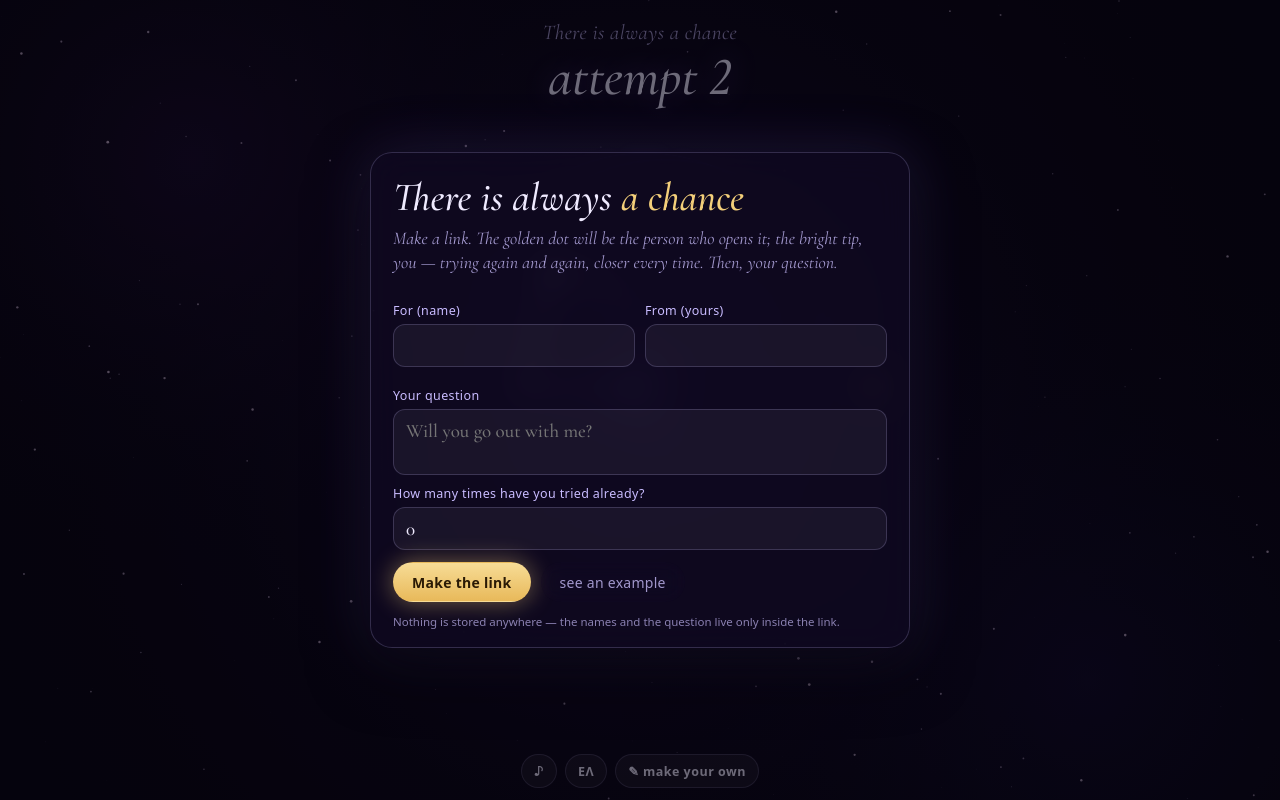
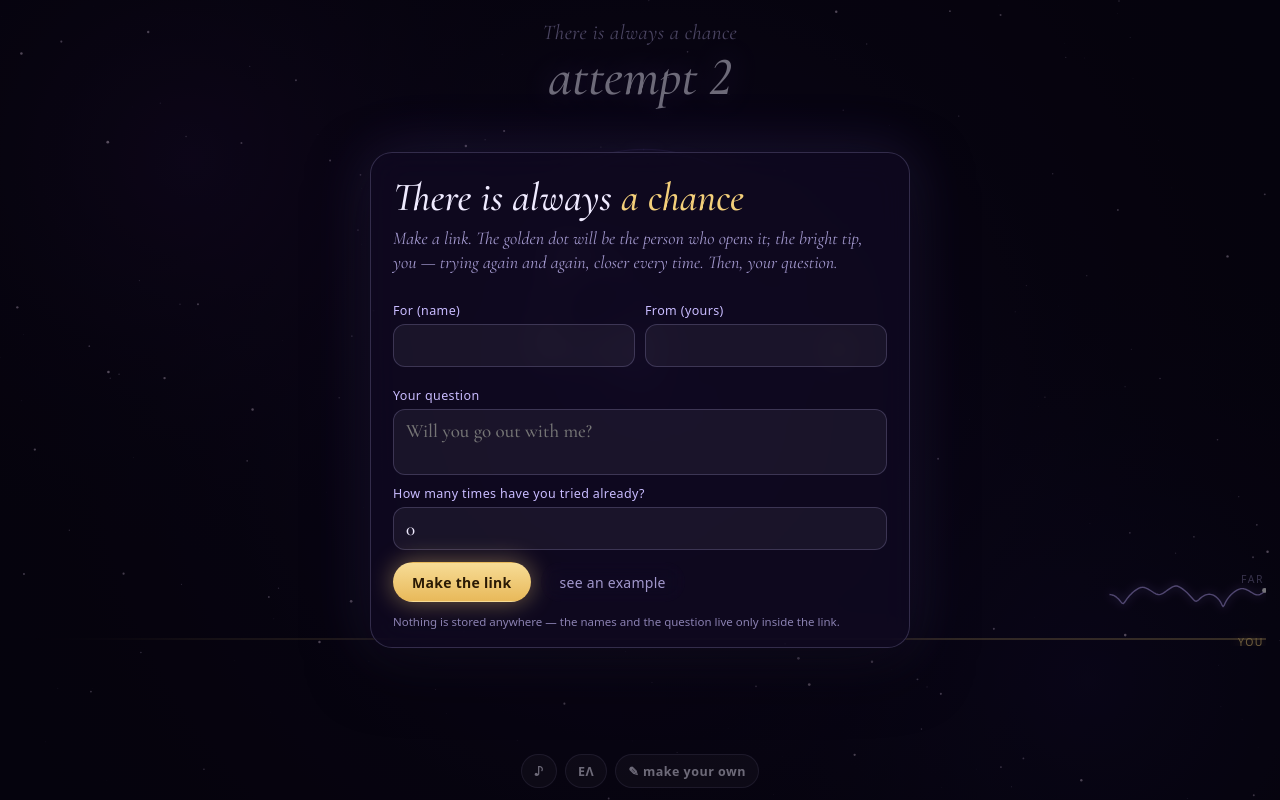
Before and after one commit to kapoios123/triadak, a plain HTML site: page pi-meet/chance.html in a window 1280 px wide. Drawn offline with nearby package versions, Linux system fonts and the light colour scheme; animation ran at ten frames a second.

Commit message:
chance: live distance graph, golden dot that lights up when close, thread between us
Co-Authored-By: Claude Opus 5.5 <noreply@anthropic.com>
Claude-Session: https://claude.ai/code/session_014WwLJdbh1CBNqcsxdPwi6Y

```diff
--- a/pi-meet/chance.html
+++ b/pi-meet/chance.html
@@ -49,6 +49,13 @@
     text-shadow:0 1px 6px #000}
   #lensInfo b{color:var(--gold);font-weight:600}
 
+  #pulseWrap{position:relative;z-index:2;height:clamp(58px,9vh,84px);margin:2px 14px 0;
+    -webkit-mask-image:linear-gradient(90deg,transparent,#000 14%,#000 100%);mask-image:linear-gradient(90deg,transparent,#000 14%,#000 100%)}
+  #pulse{position:absolute;inset:0;width:100%;height:100%}
+  .pl{position:absolute;right:2px;font-family:var(--sans);font-size:10.5px;letter-spacing:.14em;text-transform:uppercase}
+  .pl.far{top:-2px;color:var(--muted);opacity:.7}
+  .pl.you{bottom:-3px;color:var(--gold);text-shadow:0 0 10px rgba(243,207,122,.7)}
+  .asking #pulseWrap{opacity:.35}
   #story{position:relative;z-index:3;text-align:center;padding:4px 18px 4px;min-height:104px;display:flex;flex-direction:column;
     align-items:center;justify-content:center;font-style:italic;color:var(--text);font-size:clamp(18px,3.6vw,23px);line-height:1.32}
   #story b{color:var(--gold);font-weight:500}
@@ -134,6 +141,12 @@
   <div id="lensWrap" aria-hidden="true"><canvas id="lens"></canvas><div id="lensInfo"></div></div>
 </div>
 
+<div id="pulseWrap" aria-hidden="true">
+  <canvas id="pulse"></canvas>
+  <span class="pl far" id="plFar"></span>
+  <span class="pl you" id="plYou"></span>
+</div>
+
 <div id="story" aria-live="polite"></div>
 
 <footer>
@@ -210,6 +223,7 @@ const RECORDS = [[1,-0.3584073464102068],[2,-0.21681469282041352],[3,-0.07522203
 const T = {
   el: {
     title: 'Πάντα υπάρχει μια πιθανότητα',
+    far: 'μακριά', you: 'εσύ',
     attempt: n => `προσπάθεια ${num(n)}`,
     stat: (n, g) => `πιο κοντά μέχρι τώρα · #${num(n)} · ${g} από σένα`,
     ord: n => `${num(n)}η`,
@@ -219,6 +233,7 @@ const T = {
       0: 'Η χρυσή κουκκίδα είσαι <b>εσύ</b>.',
       1: 'Η φωτεινή άκρη είμαι <b>εγώ</b>. Κάθε γύρος — μια προσπάθεια να έρθω κοντά σου.',
       4: 'Ο δεύτερος κύκλος γυρίζει <b>π</b> φορές πιο γρήγορα. Και το π δεν είναι κλάσμα — γι’ αυτό δεν πέφτω ποτέ ακριβώς πάνω σου.',
+      8: 'Από κάτω, η απόστασή μου από σένα: <b>πλησιάζω</b>… απομακρύνομαι… <b>πλησιάζω λίγο περισσότερο</b>.',
       32: 'Κι όμως, τα μαθηματικά εγγυώνται κάτι:',
       36: '<b>όσο κοντά κι αν ορίσεις — κάποια προσπάθεια θα φτάσει εκεί.</b><small>θεώρημα Kronecker · 1884 · όχι ελπίδα, απόδειξη</small>'
     },
@@ -255,6 +270,7 @@ const T = {
   },
   en: {
     title: 'There is always a chance',
+    far: 'far', you: 'you',
     attempt: n => `attempt ${num(n)}`,
     stat: (n, g) => `closest so far · #${num(n)} · ${g} from you`,
     for: 'for',
@@ -263,6 +279,7 @@ const T = {
       0: 'The golden dot is <b>you</b>.',
       1: 'The bright tip is <b>me</b>. Every turn — an attempt to get close to you.',
       4: 'The second circle spins <b>π</b> times faster. And π is not a fraction — so I never land exactly on you.',
+      8: 'Below, my distance from you: <b>closer</b>… drifting away… <b>a little closer still</b>.',
       32: 'And yet, mathematics guarantees something:',
       36: '<b>however close you ask for — some attempt will get there.</b><small>Kronecker’s theorem · 1884 · not hope, proof</small>'
     },
@@ -370,6 +387,7 @@ const trail = $('#trail'), tx = trail.getContext('2d');
 const bloom = $('#bloom'), bx = bloom.getContext('2d');
 const arms = $('#arms'), ax = arms.getContext('2d');
 const lensWrap = $('#lensWrap'), lens = $('#lens'), lx = lens.getContext('2d');
+const pulse = $('#pulse'), px_ = pulse.getContext('2d');
 let W = 1, H = 1, dpr = 1, cx = 0, cy = 0, R = 0, a = 0, ldpr = 1;
 
 /* ---------------- simulation state ---------------- */
@@ -406,6 +424,8 @@ function layout() {
   lensWrap.style.setProperty('--ls', ls + 'px');
   ldpr = Math.min(window.devicePixelRatio || 1, 2);
   lens.width = lens.height = Math.round(ls * ldpr);
+  const pr = pulse.getBoundingClientRect();
+  pulse.width = Math.max(1, Math.round(pr.width * ldpr)); pulse.height = Math.max(1, Math.round(pr.height * ldpr));
   drawBackground();
   if (!fin) camReset();
   if (phase === 'closed') drawClosed(); else if (!fin) redrawTrail();
@@ -550,6 +570,71 @@ function drawLens(now) {
   $('#lensInfo').innerHTML = L.lensInfo(n, fmtPct(gap), fmtZoom(S * dpr / ldpr));
 }
 
+/* ---------------- distance from her, live ---------------- */
+// |tip − golden dot| / diameter at path time t, precise even when tiny
+function distAt(t) {
+  const j = Math.round(t / TAU), tl = t - j * TAU;
+  const [x, y] = rel(tl, TAU * sfrac(K * j + phi0 / TAU), K);
+  return Math.hypot(x, y) / 4;
+}
+const LOG_BOTTOM = -6.2;  // where "you" is drawn on the graph
+function drawPulse(now) {
+  const w = pulse.width, h = pulse.height; if (w < 2) return;
+  const c = px_; c.clearRect(0, 0, w, h);
+  const top = 8 * ldpr, bot = h - 7 * ldpr;
+  // √log scale: room for the everyday ups and downs, and still a long way down to "you"
+  const Y = d => top + (bot - top) * Math.sqrt(clamp(Math.log10(Math.max(d, 1e-12)) / LOG_BOTTOM, 0, 1));
+  const span = 12 * TAU, t1 = tau, t0 = t1 - span;
+  const X = t => w * (1 - (t1 - t) / span);
+  const minT = nBase > 0 || fin ? -Infinity : 0;
+
+  // "you": the line at the bottom that every dive reaches for
+  let g = c.createLinearGradient(0, 0, w, 0);
+  g.addColorStop(0, 'rgba(243,207,122,0)'); g.addColorStop(.3, 'rgba(243,207,122,.55)'); g.addColorStop(1, 'rgba(243,207,122,.9)');
+  c.strokeStyle = g; c.lineWidth = 1.2 * ldpr; c.beginPath(); c.moveTo(0, bot); c.lineTo(w, bot); c.stroke();
+
+  // best so far: a golden step that only ever goes down
+  if (best && best.n >= 2 && !fin && phase !== 'closed') {
+    const yb = Y(best.gap);
+    c.setLineDash([3 * ldpr, 5 * ldpr]); c.strokeStyle = 'rgba(243,207,122,.45)'; c.lineWidth = 1 * ldpr;
+    c.beginPath(); c.moveTo(0, yb); c.lineTo(w, yb); c.stroke(); c.setLineDash([]);
+  }
+
+  // the trace: samples along the path + the exact closest point of every pass near her
+  const pts = [], STEP = TAU / 90;
+  for (let t = Math.max(t0, minT); t <= t1; t += STEP) pts.push([t, distAt(t)]);
+  const minima = [];
+  for (let j = Math.ceil(Math.max(t0, minT) / TAU - .5); j <= Math.floor(t1 / TAU + .5); j++) {
+    const phi = TAU * sfrac(K * j + phi0 / TAU);
+    if (Math.abs(phi) > .5) continue;
+    const tm = j * TAU - phi / (1 + K);
+    if (tm < Math.max(t0, minT) || tm > t1) continue;
+    const gm = phi === 0 ? 0 : gapRel(phi, K);
+    pts.push([tm, gm]); minima.push([tm, gm, j]);
+  }
+  pts.push([t1, distAt(t1)]);
+  pts.sort((p, q) => p[0] - q[0]);
+  if (pts.length < 2) return;
+  c.lineJoin = 'round';
+  c.beginPath();
+  pts.forEach(([t, d], i) => { const x = X(t), y = Y(d); i ? c.lineTo(x, y) : c.moveTo(x, y); });
+  c.save(); c.shadowColor = 'rgba(160,130,255,.9)'; c.shadowBlur = 8 * ldpr;
+  c.strokeStyle = 'rgba(190,170,255,.9)'; c.lineWidth = 1.4 * ldpr; c.stroke(); c.restore();
+
+  // golden sparks where I came closest
+  for (const [t, d] of minima) {
+    if (d > .02) continue;
+    const x = X(t), y = Y(d), touch = d < 1e-12;
+    const r = (touch ? 16 : 7) * ldpr;
+    g = c.createRadialGradient(x, y, 0, x, y, r);
+    g.addColorStop(0, 'rgba(255,225,150,.95)'); g.addColorStop(1, 'rgba(243,207,122,0)');
+    c.fillStyle = g; c.beginPath(); c.arc(x, y, r, 0, TAU); c.fill();
+  }
+  // the head of the trace
+  const hx = X(t1), hy = Y(distAt(t1));
+  c.fillStyle = '#fff'; c.beginPath(); c.arc(hx - 1.5 * ldpr, hy, 2.4 * ldpr, 0, TAU); c.fill();
+}
+
 /* ---------------- arms, glow, golden dot ---------------- */
 let flashAt = 0;
 function drawArms(now) {
@@ -564,11 +649,18 @@ function drawArms(now) {
   ax.fillStyle = g; ax.fillRect(ccx - cr, ccy - cr, cr * 2, cr * 2);
 
   // the golden dot: beats faster as I get close in the finale
+  // …and lights up whenever I come close
   const near = fin ? clamp(1 - Math.abs(25 * TAU - tau) / (.85 * TAU), 0, 1) : 0;
-  const [mx, my] = toS(cx + 2 * a, cy), pulse = .5 + .5 * Math.sin(now / (520 - 330 * near));
-  const gr = 16 * dpr * zs * (1 + .5 * near);
+  const close = clamp((-Math.log10(Math.max(distAt(tau), 1e-12)) - .55) / 2.2, 0, 1);
+  const [mx, my] = toS(cx + 2 * a, cy), beat = .5 + .5 * Math.sin(now / (520 - 330 * near));
+  const [tpx, tpy] = toS(...pos(tau));
+  if (phase !== 'closed') { // the thread between us
+    ax.strokeStyle = `rgba(243,207,122,${.05 + .45 * close})`; ax.lineWidth = (.6 + .8 * close) * dpr;
+    ax.setLineDash([2 * dpr, 5 * dpr]); ax.beginPath(); ax.moveTo(tpx, tpy); ax.lineTo(mx, my); ax.stroke(); ax.setLineDash([]);
+  }
+  const gr = 16 * dpr * zs * (1 + .5 * near + 1.3 * close);
   g = ax.createRadialGradient(mx, my, 0, mx, my, gr);
-  g.addColorStop(0, `rgba(255,225,150,${.55 + .35 * pulse})`); g.addColorStop(1, 'rgba(243,207,122,0)');
+  g.addColorStop(0, `rgba(255,225,150,${Math.min(1, .5 + .3 * beat + .3 * close)})`); g.addColorStop(1, 'rgba(243,207,122,0)');
   ax.fillStyle = g; ax.beginPath(); ax.arc(mx, my, gr, 0, TAU); ax.fill();
   ax.fillStyle = '#ffe8ad'; ax.beginPath(); ax.arc(mx, my, 2.2 * dpr * Math.min(zs, 2.2), 0, TAU); ax.fill();
 
@@ -863,6 +955,7 @@ function applyLang() {
   $('#bMake').textContent = L.bMake; $('#bDemo').textContent = L.bDemo; $('#bReady').textContent = L.bReady;
   $('#bCopy').textContent = L.copy; $('#bShare').textContent = L.share; $('#bPreview').textContent = L.preview;
   $('#bPrivacy').textContent = L.privacy;
+  $('#plFar').textContent = L.far; $('#plYou').textContent = L.you;
   if (data && data.to) $('#forline').innerHTML = `${L.for} <b>${esc(data.to)}</b>`;
   else $('#forline').textContent = phase === 'idle' ? L.title : '';
   updateHeader();
@@ -912,6 +1005,7 @@ function frame(now) {
     if (now - (frame.h || 0) > 250) { frame.h = now; updateHeader(); }
   }
   drawArms(now);
+  drawPulse(now);
   drawLens(now);
   bx.clearRect(0, 0, bloom.width, bloom.height);
   bx.drawImage(trail, 0, 0, bloom.width, bloom.height);
```
Also changed, not shown: 1 other file.
